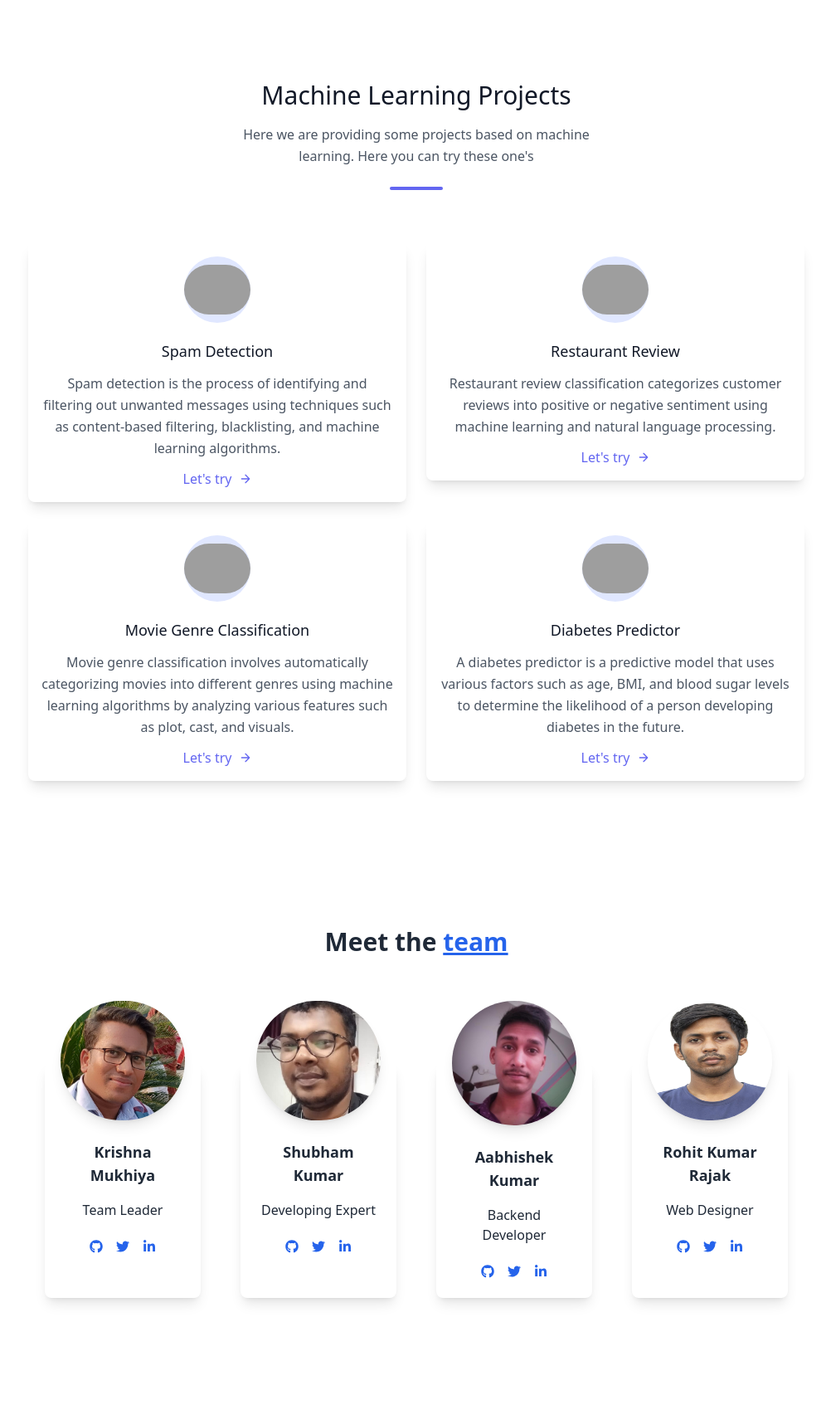
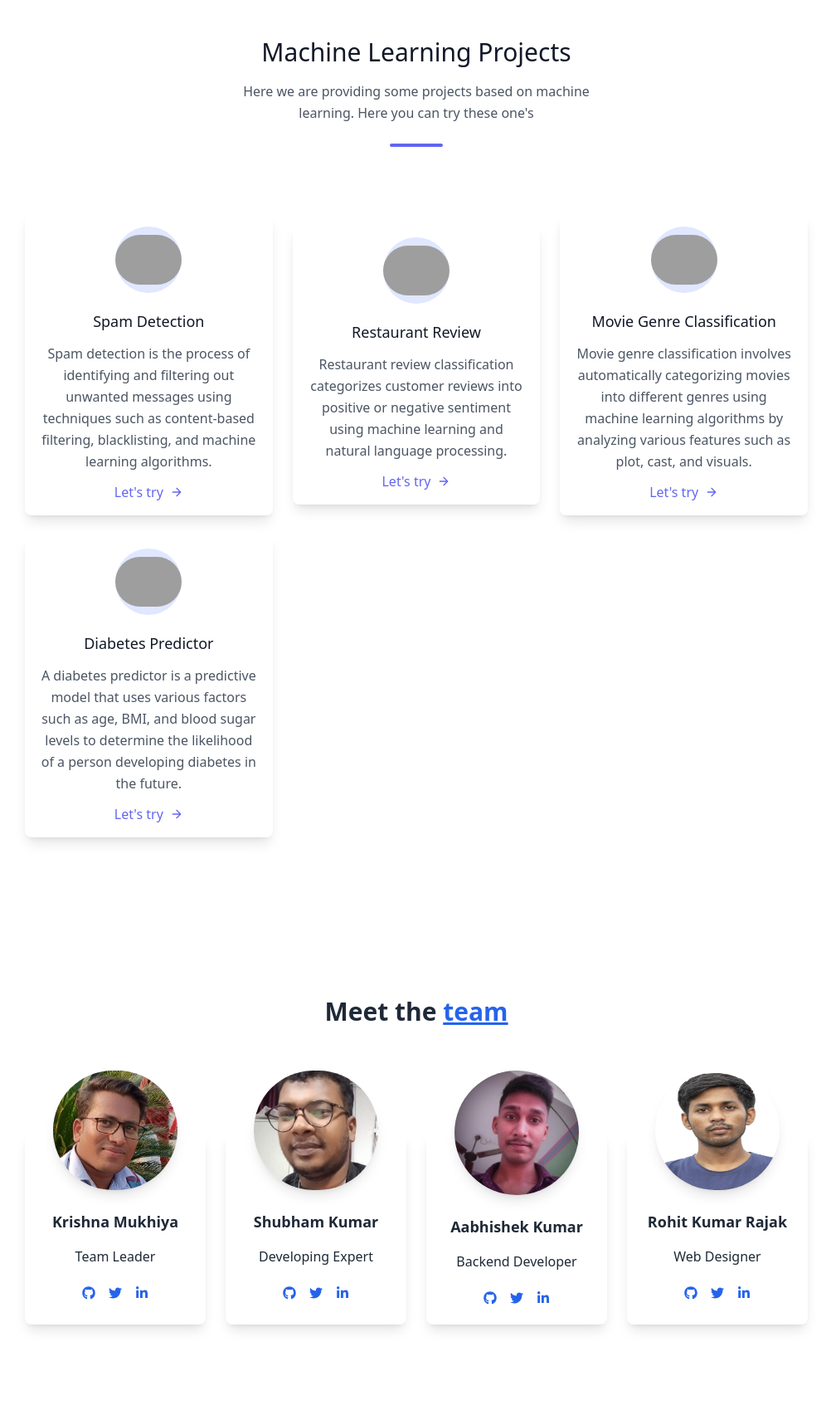
Before and after one commit to AbhyArya/minor-project, a Flask app: page / in a window 1280 px wide. Shown: the part 667-2360 px from the top of the page at 83% size, without its empty margins (138-1140 px from the left). Run offline with Flask 3, Linux system fonts and the light colour scheme; parts of the project's set-up code (start-up, migrations or seed data) failed here and were passed over; some libraries are stand-ins or nearby versions; grey boxes are pictures that could not be loaded.

Commit message:
fix: alignment

```diff
--- a/templates/base.html
+++ b/templates/base.html
@@ -95,7 +95,7 @@
 
       <nav
         id="nav-menu"
-        class="md:hidden flex w-full flex-col m-4 items-center text-base justify-center fixed top-1/2 left-1/2 transform -translate-x-1/2 -translate-y-1/2 transition-all duration-300 items-start gap-2 shadow-xl bg-gray-100 p-3 rounded-lg"
+        class="md:hidden hidden flex w-full flex-col m-4 items-center text-base justify-center fixed top-1/2 left-1/2 transform -translate-x-1/2 -translate-y-1/2 transition-all duration-300 items-start gap-2 shadow-xl bg-gray-100 p-3 rounded-lg"
       >
         <a class="w-full text-start py-2" href="/spam">Scam Detector</a>
         <a class="w-full text-start py-2" href="/rest">Restaurant Review</a>
--- a/templates/home_movie.html
+++ b/templates/home_movie.html
@@ -1,6 +1,6 @@
 {% extends "base.html" %} {% block title %}Movie Genre Predictor{% endblock %}
 {% block content %}
-<div class="px-10 lg:w-4/5 mx-auto">
+<div class="px-4 md:px-10 lg:w-4/5 mx-auto">
   <div class="container mx-auto py-8">
     <h2 class="text-3xl font-bold mb-4">
       <span class="text-indigo-600 font-heading">Genre Predictor</span> for
--- a/templates/home_rest.html
+++ b/templates/home_rest.html
@@ -1,6 +1,6 @@
 {% extends "base.html" %} {% block title %}Restaurant Review's Sentiment
 Analyser{% endblock %} {% block content %}
-<div class="px-10 lg:w-4/5 mx-auto">
+<div class="px-4 md:px-10 lg:w-4/5 mx-auto">
   <div class="container mx-auto py-8">
     <h2 class="text-3xl font-bold mb-4">
       <span class="text-indigo-600 font-heading">Restaurant Review's</span>
--- a/templates/home_spam.html
+++ b/templates/home_spam.html
@@ -1,6 +1,6 @@
 {% extends "base.html" %} {% block title %}Spam Detector{% endblock %} {% block
 content %}
-<div class="px-10 lg:w-4/5 mx-auto">
+<div class="px-4 md:px-10 lg:w-4/5 mx-auto">
   <div class="container mx-auto py-8">
     <h2 class="text-3xl font-bold mb-4">
       <span class="text-indigo-600">Spam Detector</span> for Short Message
--- a/templates/index.html
+++ b/templates/index.html
@@ -1,11 +1,9 @@
 {% extends "base.html" %} {% block content %}
-<div class="px-10 lg:w-4/5 mx-auto">
+<div class="px-4 md:px-10 lg:w-4/5 mx-auto">
   <section class="text-gray-600 body-font">
-    <div
-      class="container mx-auto flex px-5 py-24 md:flex-row flex-col items-center"
-    >
+    <div class="flex md:px-5 py-24 md:gap-8 md:flex-row flex-col items-center">
       <div
-        class="lg:flex-grow md:w-1/2 lg:pr-24 md:pr-16 flex flex-col md:items-start md:text-left mb-16 md:mb-0 items-center text-center"
+        class="lg:flex-grow md:w-1/2 flex flex-col md:items-start md:text-left mb-16 md:mb-0 items-center text-center"
       >
         <h1
           class="title-font sm:text-4xl text-3xl mb-4 font-medium text-gray-900"
@@ -28,7 +26,7 @@
           </a>
         </div>
       </div>
-      <div class="lg:max-w-lg lg:w-full md:w-1/2 w-5/6">
+      <div class="md:w-1/2">
         <img
           class="object-cover object-center rounded"
           alt="hero"
@@ -39,7 +37,7 @@
   </section>
 
   <section class="text-gray-600 body-font" id="projects">
-    <div class="container px-5 py-24 mx-auto">
+    <div class="container py-24 mx-auto">
       <div class="text-center mb-20">
         <h1
           class="sm:text-3xl text-2xl font-medium title-font text-gray-900 mb-4"
@@ -57,11 +55,11 @@
         </div>
       </div>
       <div
-        class="grid grid-cols-1 sm:grid-cols-2 lg:grid-cols-2 gap-6 sm:-m-4 -mx-4 -mb-10 -mt-4 md:space-y-0 space-y-6"
+        class="grid grid-cols-1 sm:grid-cols-2 xl:grid-cols-3 place-items-center gap-6"
       >
         <a href="/spam">
           <div
-            class="p-4 w-full flex-col text-center items-center hover:shadow-xl cursor-pointer shadow-lg rounded-lg"
+            class="p-4 w-full flex-col text-center items-center hover:shadow-xl cursor-pointer shadow-lg rounded-lg max-w-md h-full"
           >
             <div
               class="w-20 h-20 inline-flex items-center justify-center rounded-full bg-indigo-100 text-indigo-500 mb-5 flex-shrink-0"
@@ -101,7 +99,7 @@
 
         <a href="/rest">
           <div
-            class="p-4 w-full flex flex-col text-center items-center hover:shadow-xl cursor-pointer shadow-lg rounded-lg"
+            class="p-4 w-full flex flex-col text-center items-center hover:shadow-xl cursor-pointer shadow-lg rounded-lg max-w-md"
           >
             <div
               class="w-20 h-20 inline-flex items-center justify-center rounded-full bg-indigo-100 text-indigo-500 mb-5 flex-shrink-0"
@@ -141,7 +139,7 @@
 
         <a href="/movie">
           <div
-            class="p-4 w-full flex flex-col text-center items-center hover:shadow-xl cursor-pointer shadow-lg rounded-lg"
+            class="p-4 w-full flex flex-col text-center items-center hover:shadow-xl cursor-pointer shadow-lg rounded-lg max-w-md"
           >
             <div
               class="w-20 h-20 inline-flex items-center justify-center rounded-full bg-indigo-100 text-indigo-500 mb-5 flex-shrink-0"
@@ -179,9 +177,9 @@
           </div>
         </a>
 
-        <a href="/diabetes">
+        <a href="/diabetes" class="place-self-center">
           <div
-            class="p-4 w-full flex flex-col text-center items-center hover:shadow-xl cursor-pointer shadow-lg rounded-lg"
+            class="p-4 w-full flex flex-col text-center items-center hover:shadow-xl cursor-pointer shadow-lg rounded-lg max-w-md"
           >
             <div
               class="w-20 h-20 inline-flex items-center justify-center rounded-full bg-indigo-100 text-indigo-500 mb-5 flex-shrink-0"
@@ -223,14 +221,16 @@
   </section>
 
   <!-- Container for demo purpose -->
-  <div class="container my-24 px-6 mx-auto">
+  <div class="container my-24 mx-auto">
     <!-- Section: Design Block -->
     <section class="mb-32 text-gray-800 text-center">
       <h2 class="text-3xl font-bold mb-32">
         Meet the <u class="text-blue-600">team</u>
       </h2>
 
-      <div class="grid gap-x-6 lg:gap-x-12 md:grid-cols-4">
+      <div
+        class="grid gap-x-6 gap-y-10 sm:gap-y-24 grid-cols-1 sm:grid-cols-2 md:grid-cols-2 lg:grid-cols-3 xl:grid-cols-4"
+      >
         <!-- Krishna Kumar Mukhiya -->
         <div class="mb-24 md:mb-0">
           <div class="rounded-lg shadow-lg h-full block bg-white">
@@ -484,9 +484,9 @@
         <form
           action="{{ url_for('send_email') }}"
           method="POST"
-          class="flex flex-wrap -m-2"
+          class="flex flex-col sm:flex-row flex-wrap -m-2"
         >
-          <div class="p-2 w-1/2">
+          <div class="p-2 w-full sm:w-1/2">
             <div class="relative">
               <label for="name" class="leading-7 text-sm text-gray-600"
                 >Name</label
@@ -499,7 +499,7 @@
               />
             </div>
           </div>
-          <div class="p-2 w-1/2">
+          <div class="p-2 w-full sm:w-1/2">
             <div class="relative">
               <label for="email" class="leading-7 text-sm text-gray-600"
                 >Email</label
--- a/templates/result_rest.html
+++ b/templates/result_rest.html
@@ -18,9 +18,7 @@ Analysis{% endblock %} {% block content %}
     </div>
 
     <!-- Result -->
-    <div
-      class="results flex flex-col lg:flex-row items-center justify-center lg:justify-between"
-    >
+    <div class="results flex items-center justify-center">
       {% if prediction==1 %}
       <div class="flex flex-col items-center">
         <h1 class="text-2xl lg:text-3xl font-bold text-green-500 mb-4">
```
Also changed, not shown: 1 other file.
